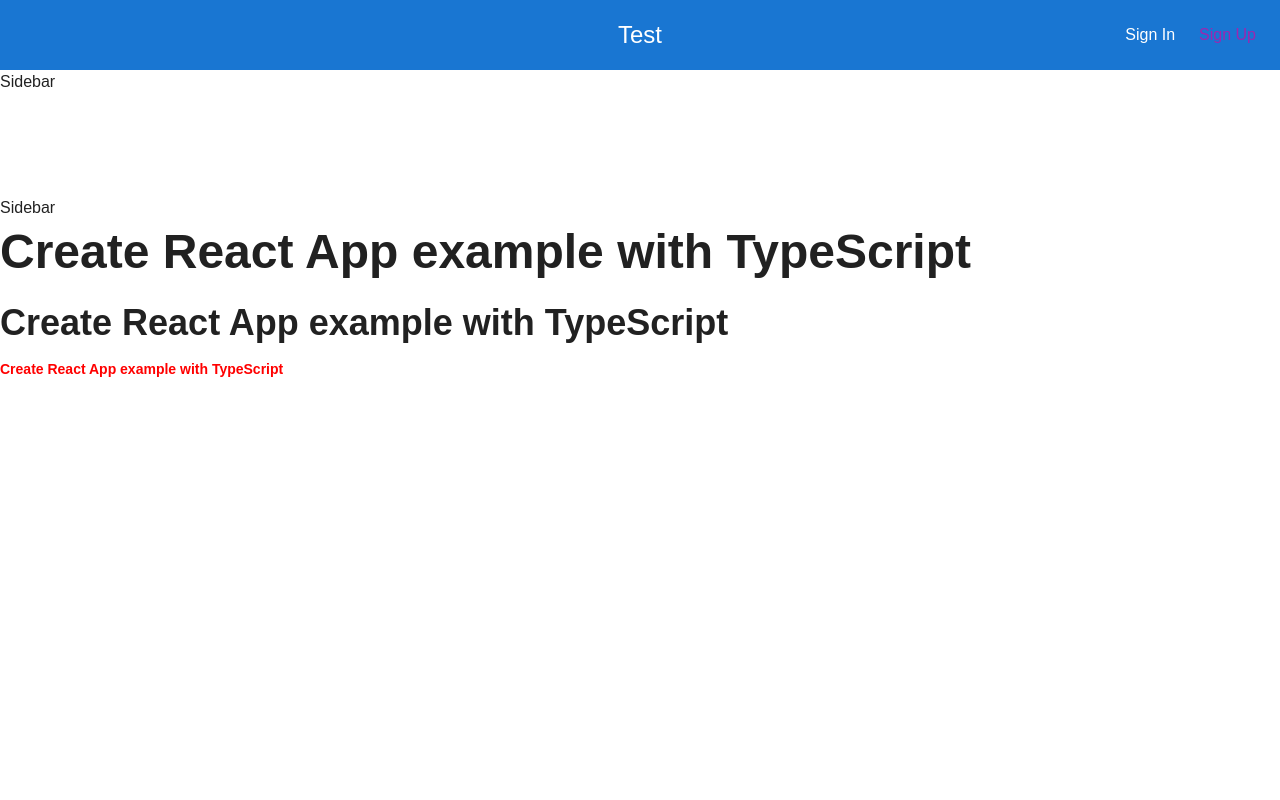
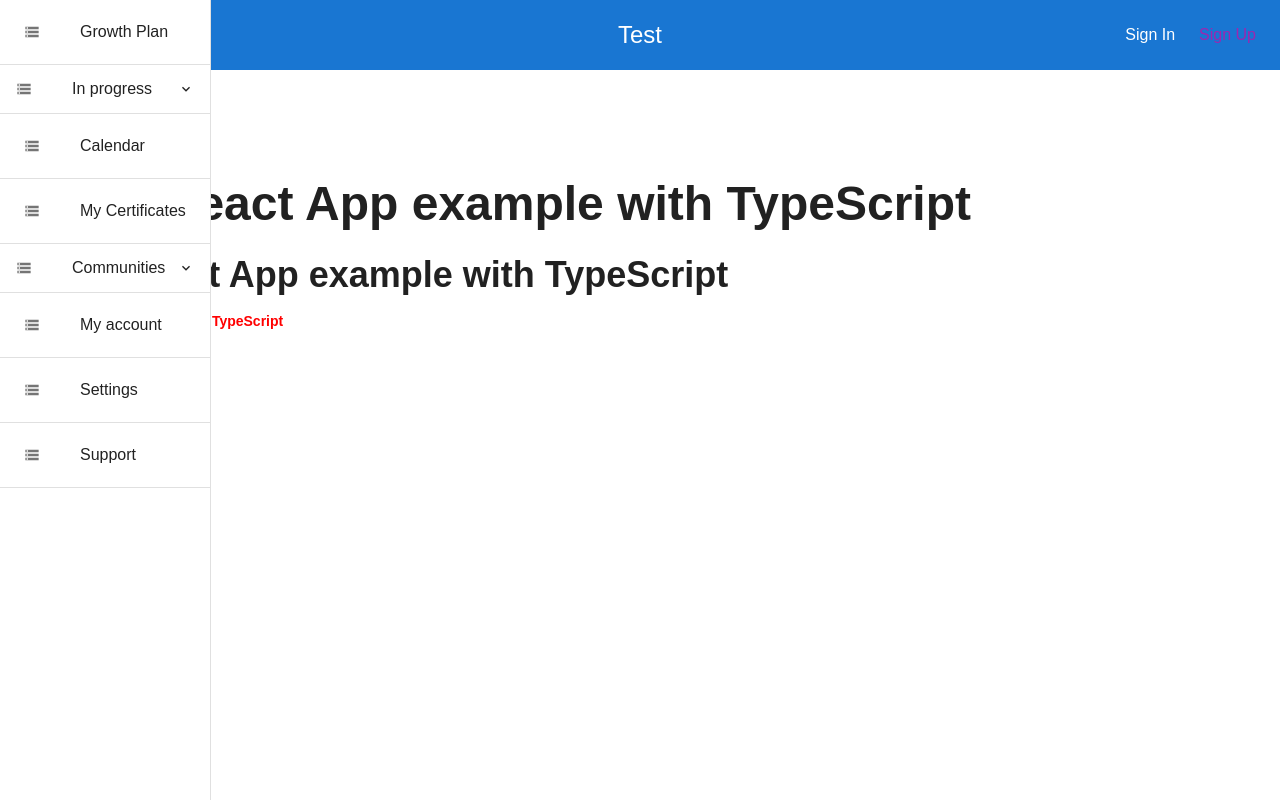
Before and after one commit to HorbynkoIvan/mui-admin-app, a React (Create React App) app: page / in a window 1280 px wide. Built offline with nearby package versions, Linux system fonts and the light colour scheme.

Commit message:
add basic structure for sidebar

```diff
--- a/src/features/header/Header.tsx
+++ b/src/features/header/Header.tsx
@@ -11,7 +11,7 @@ const rightLink = {
 export const Header = (): JSX.Element => {
   return (
     <div>
-      <AppBar position="fixed">
+      <AppBar position="sticky">
         <Toolbar sx={{ justifyContent: "space-between" }}>
           <Box sx={{ flex: 1 }} />
           <Link variant="h6" underline="none" color="inherit" href="/test1" sx={{ fontSize: 24 }}>
--- a/src/features/sidebar/Sidebar.tsx
+++ b/src/features/sidebar/Sidebar.tsx
@@ -1,3 +1,229 @@
-import React from "react";
+import React, { useState } from "react";
+import Divider from "@mui/material/Divider";
+import Drawer, { DrawerProps } from "@mui/material/Drawer";
+import List from "@mui/material/List";
+import Box from "@mui/material/Box";
+import ListItem from "@mui/material/ListItem";
+import ListItemButton from "@mui/material/ListItemButton";
+import ListItemIcon from "@mui/material/ListItemIcon";
+import ListItemText from "@mui/material/ListItemText";
+import Collapse from "@mui/material/Collapse";
+import {
+  MdHome,
+  MdPeople,
+  MdStorage,
+  MdForum,
+  MdPhotoSizeSelectActual,
+  MdPublic,
+  MdSettingsEthernet,
+  MdSettingsInputComponent,
+  MdTimer,
+  MdSettings,
+  MdPhonelinkSetup,
+  MdExpandLess,
+  MdExpandMore,
+} from "react-icons/md";
 
-export const Sidebar = (): JSX.Element => <div>Sidebar</div>;
+const categories1 = [
+  {
+    id: "Build",
+    children: [
+      {
+        id: "Authentication",
+        icon: <MdPeople />,
+        active: true,
+      },
+      { id: "Database", icon: <MdStorage /> },
+      { id: "Storage", icon: <MdStorage /> },
+      { id: "Hosting", icon: <MdPublic /> },
+      { id: "Functions", icon: <MdSettingsEthernet /> },
+      {
+        id: "Machine learning",
+        icon: <MdSettingsInputComponent />,
+      },
+    ],
+  },
+  {
+    id: "Quality",
+    children: [
+      { id: "Analytics", icon: <MdSettings /> },
+      { id: "Performance", icon: <MdTimer /> },
+      { id: "Test Lab", icon: <MdPhonelinkSetup /> },
+    ],
+  },
+];
+
+const item = {
+  py: "2px",
+  px: 3,
+  color: "rgba(255, 255, 255, 0.7)",
+  "&:hover, &:focus": {
+    bgcolor: "rgba(255, 255, 255, 0.08)",
+  },
+};
+
+const itemCategory = {
+  boxShadow: "0 -1px 0 rgb(255,255,255,0.1) inset",
+  py: 1.5,
+  px: 3,
+};
+
+const menu = {
+  id: "categories",
+  title: "Categories",
+  children: [
+    {
+      id: "growth_plan_id",
+      title: "Growth Plan",
+      type: "item",
+      url: "/utils/util-typography",
+      icon: <MdStorage />,
+      breadcrumbs: false,
+    },
+    {
+      id: "in_progress_id",
+      title: "In progress",
+      icon: <MdStorage />,
+      children: [
+        {
+          id: "new_courses_id",
+          title: "New Courses",
+          type: "item",
+          url: "/icons/tabler-icons",
+          breadcrumbs: false,
+        },
+        {
+          id: "deadline_approaching_id",
+          title: "Deadline Approaching",
+          type: "item",
+          url: "/icons/material-icons",
+          breadcrumbs: false,
+        },
+        {
+          id: "mandatory_id",
+          title: "Mandatory",
+          type: "item",
+          url: "/icons/material-icons",
+          breadcrumbs: false,
+        },
+        {
+          id: "live_training_id",
+          title: "Live Trainings",
+          type: "item",
+          url: "/icons/material-icons",
+          breadcrumbs: false,
+        },
+      ],
+    },
+    {
+      id: "calendar_id",
+      title: "Calendar",
+      url: "/utils/util-typography",
+      icon: <MdStorage />,
+    },
+    {
+      id: "my_certificates_id",
+      title: "My Certificates",
+      url: "/certificates",
+      icon: <MdStorage />,
+    },
+    {
+      id: "communities_id",
+      title: "Communities",
+      url: "/account",
+      icon: <MdStorage />,
+      children: [
+        {
+          id: "test1",
+          title: "test1",
+          type: "item",
+          url: "/icons/tabler-icons",
+          breadcrumbs: false,
+        },
+        {
+          id: "test2",
+          title: "test2",
+          type: "item",
+          url: "/icons/material-icons",
+          breadcrumbs: false,
+        },
+        {
+          id: "test3",
+          title: "test3",
+          type: "item",
+          url: "/icons/material-icons",
+          breadcrumbs: false,
+        },
+        {
+          id: "test4",
+          title: "test4",
+          type: "item",
+          url: "/icons/material-icons",
+          breadcrumbs: false,
+        },
+      ],
+    },
+    {
+      id: "my_account_id",
+      title: "My account",
+      url: "/account",
+      icon: <MdStorage />,
+    },
+    {
+      id: "settings_id",
+      title: "Settings",
+      type: "item",
+      url: "/settings",
+      icon: <MdStorage />,
+    },
+    {
+      id: "support_id",
+      title: "Support",
+      url: "/support",
+      icon: <MdStorage />,
+    },
+  ],
+};
+export const Sidebar = (props: DrawerProps): JSX.Element => {
+  const [open, setOpen] = useState(null);
+  const { ...other } = props;
+
+  const handleClick = (id: any): void => {
+    open === id ? setOpen(null) : setOpen(id);
+  };
+
+  return (
+    <Drawer variant="permanent" {...other}>
+      <List disablePadding>
+        {menu.children.map(({ id, title, icon, children = null }) => (
+          <Box key={id}>
+            {!children ? (
+              <ListItemButton key={id} sx={{ py: 2, px: 3 }}>
+                <ListItemIcon>{icon}</ListItemIcon>
+                <ListItemText>{title}</ListItemText>
+              </ListItemButton>
+            ) : (
+              <>
+                <ListItemButton onClick={() => handleClick(id)}>
+                  <ListItemIcon>{icon}</ListItemIcon>
+                  <ListItemText>{title}</ListItemText>
+                  {open === id ? <MdExpandLess /> : <MdExpandMore />}
+                </ListItemButton>
+                <Collapse in={open === id} timeout="auto" unmountOnExit>
+                  <List disablePadding>
+                    {children?.map(({ id: childId, title: childTitle }) => (
+                      <ListItemButton key={childId} sx={{ py: 2, px: 3 }}>
+                        <ListItemText>{childTitle}</ListItemText>
+                      </ListItemButton>
+                    ))}
+                  </List>
+                </Collapse>
+              </>
+            )}
+            <Divider />
+          </Box>
+        ))}
+      </List>
+    </Drawer>
+  );
+};
--- a/src/pages/Home.tsx
+++ b/src/pages/Home.tsx
@@ -8,8 +8,6 @@ export const Home = (): JSX.Element => {
       <Header />
       <Sidebar />
       <Box sx={{ my: 4 }}>
-        <Header />
-        <Sidebar />
         <Typography variant="h1" component="h1" gutterBottom>
           Create React App example with TypeScript
         </Typography>
```
